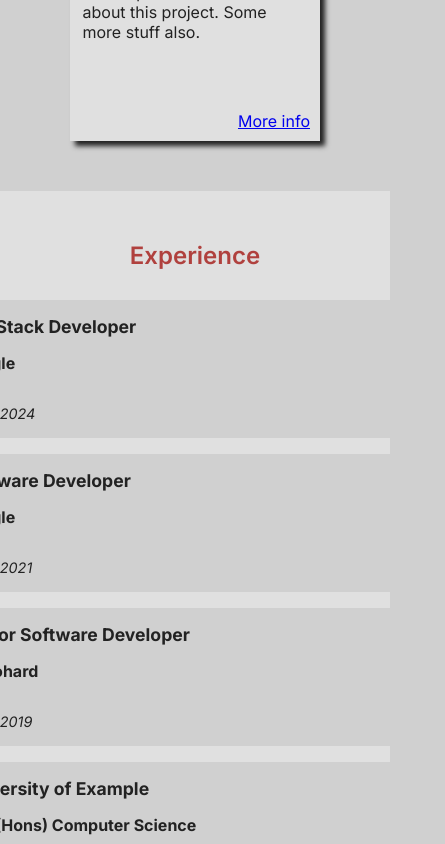
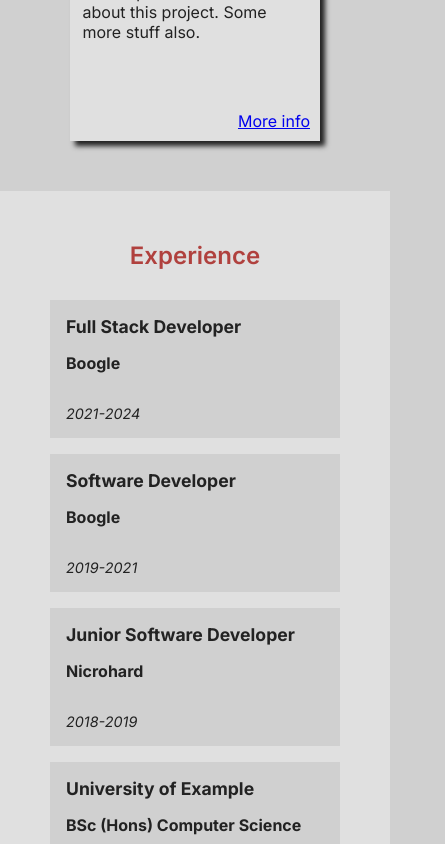
Before and after one commit to kleeding/react-portfolio-template, a React (Vite) app: page / in a window 390 px wide. Shown: the part 4225-5069 px from the top of the page, 445 px wide, since content can reach past the window. Built offline with nearby package versions, Linux system fonts and the light colour scheme.

Commit message:
better mobile size for experience section

```diff
--- a/src/components/Experience/Experience.css
+++ b/src/components/Experience/Experience.css
@@ -2,7 +2,7 @@
   display: flex;
   gap: 1rem;
   flex-direction: column;
-  /* max-width: 900px; */
+  width: 100%;
   align-items: center;
 }
 
@@ -59,4 +59,8 @@
   .experience-image {
     display: none;
   }
+
+  .experience-card {
+    width: 100%;
+  }
 }
```
